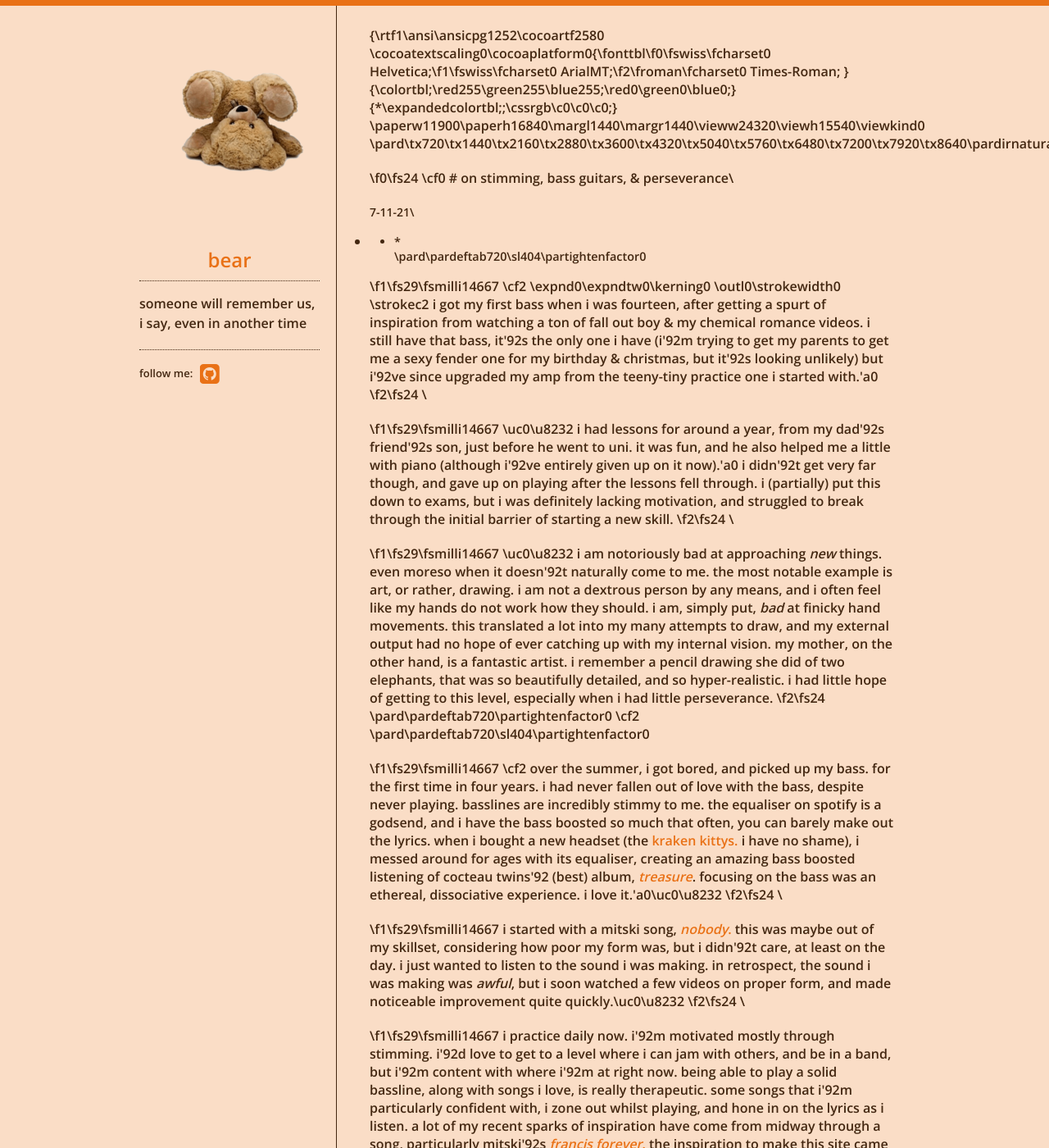
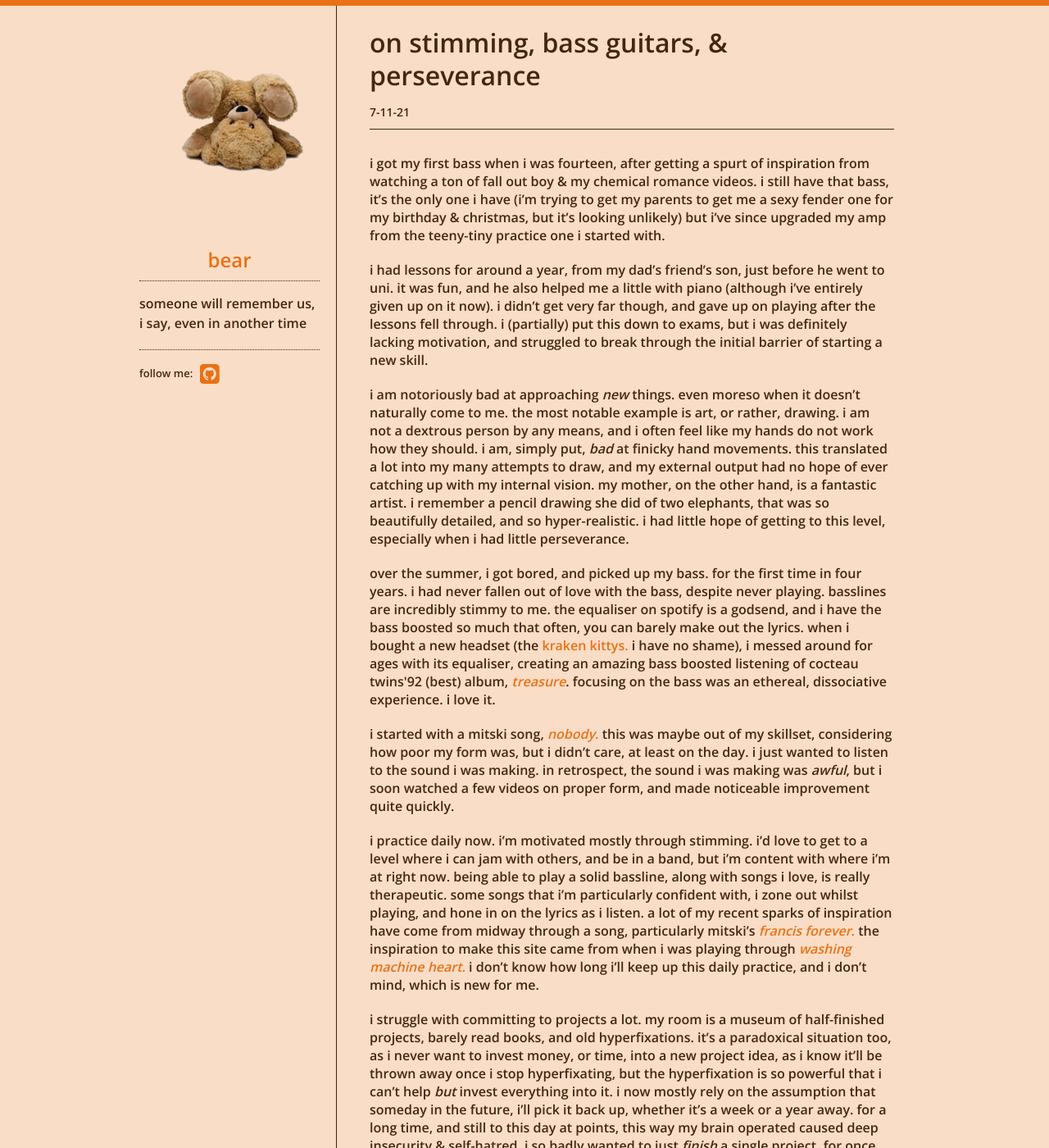
Before and after one commit to jamiethebear/jamiethebear.github.io, a Jekyll site: the page built from blog_posts/7-11-21.md, in a window 1280 px wide and 1400 px high. Shown: the whole window at 82% size. Built offline with Jekyll 4.4.1, drawn with Linux system fonts in a browser that asks for light colours; our own code applies the rules of GitHub Pages for plain Markdown files; some of the changed text lies outside the part shown.

Commit message:
Update 7-11-21.md

```diff
--- a/blog_posts/7-11-21.md
+++ b/blog_posts/7-11-21.md
@@ -1,41 +1,19 @@
-{\rtf1\ansi\ansicpg1252\cocoartf2580
-\cocoatextscaling0\cocoaplatform0{\fonttbl\f0\fswiss\fcharset0 Helvetica;\f1\fswiss\fcharset0 ArialMT;\f2\froman\fcharset0 Times-Roman;
-}
-{\colortbl;\red255\green255\blue255;\red0\green0\blue0;}
-{\*\expandedcolortbl;;\cssrgb\c0\c0\c0;}
-\paperw11900\paperh16840\margl1440\margr1440\vieww24320\viewh15540\viewkind0
-\pard\tx720\tx1440\tx2160\tx2880\tx3600\tx4320\tx5040\tx5760\tx6480\tx7200\tx7920\tx8640\pardirnatural\partightenfactor0
+# on stimming, bass guitars, & perseverance
+###### 7-11-21
+* * *
 
-\f0\fs24 \cf0 # on stimming, bass guitars, & perseverance\
-###### 7-11-21\
-* * *\
-\pard\pardeftab720\sl404\partightenfactor0
+i got my first bass when i was fourteen, after getting a spurt of inspiration from watching a ton of fall out boy & my chemical romance videos. i still have that bass, it's the only one i have (i'm trying to get my parents to get me a sexy fender one for my birthday & christmas, but it's looking unlikely) but i've since upgraded my amp from the teeny-tiny practice one i started with.
 
-\f1\fs29\fsmilli14667 \cf2 \expnd0\expndtw0\kerning0
-\outl0\strokewidth0 \strokec2 i got my first bass when i was fourteen, after getting a spurt of inspiration from watching a ton of fall out boy & my chemical romance videos. i still have that bass, it\'92s the only one i have (i\'92m trying to get my parents to get me a sexy fender one for my birthday & christmas, but it\'92s looking unlikely) but i\'92ve since upgraded my amp from the teeny-tiny practice one i started with.\'a0
-\f2\fs24 \
+i had lessons for around a year, from my dad's friend's son, just before he went to uni. it was fun, and he also helped me a little with piano (although i've entirely given up on it now). i didn't get very far though, and gave up on playing after the lessons fell through. i (partially) put this down to exams, but i was definitely lacking motivation, and struggled to break through the initial barrier of starting a new skill.
 
-\f1\fs29\fsmilli14667 \uc0\u8232 i had lessons for around a year, from my dad\'92s friend\'92s son, just before he went to uni. it was fun, and he also helped me a little with piano (although i\'92ve entirely given up on it now).\'a0 i didn\'92t get very far though, and gave up on playing after the lessons fell through. i (partially) put this down to exams, but i was definitely lacking motivation, and struggled to break through the initial barrier of starting a new skill.
-\f2\fs24 \
+i am notoriously bad at approaching *new* things. even moreso when it doesn't naturally come to me. the most notable example is art, or rather, drawing. i am not a dextrous person by any means, and i often feel like my hands do not work how they should. i am, simply put, *bad* at finicky hand movements. this translated a lot into my many attempts to draw, and my external output had no hope of ever catching up with my internal vision. my mother, on the other hand, is a fantastic artist. i remember a pencil drawing she did of two elephants, that was so beautifully detailed, and so hyper-realistic. i had little hope of getting to this level, especially when i had little perseverance.
 
-\f1\fs29\fsmilli14667 \uc0\u8232 i am notoriously bad at approaching *new* things. even moreso when it doesn\'92t naturally come to me. the most notable example is art, or rather, drawing. i am not a dextrous person by any means, and i often feel like my hands do not work how they should. i am, simply put, *bad* at finicky hand movements. this translated a lot into my many attempts to draw, and my external output had no hope of ever catching up with my internal vision. my mother, on the other hand, is a fantastic artist. i remember a pencil drawing she did of two elephants, that was so beautifully detailed, and so hyper-realistic. i had little hope of getting to this level, especially when i had little perseverance.
-\f2\fs24 \
-\pard\pardeftab720\partightenfactor0
-\cf2 \
-\pard\pardeftab720\sl404\partightenfactor0
+over the summer, i got bored, and picked up my bass. for the first time in four years. i had never fallen out of love with the bass, despite never playing. basslines are incredibly stimmy to me. the equaliser on spotify is a godsend, and i have the bass boosted so much that often, you can barely make out the lyrics. when i bought a new headset (the [kraken kittys.](https://www.razer.com/gaming-headsets/razer-kraken-kitty/RZ04-02980100-R3M1) i have no shame), i messed around for ages with its equaliser, creating an amazing bass boosted listening of cocteau twins\'92 (best) album, [*treasure*](https://www.youtube.com/watch?v=gF8fnsyjCoI&list=PLa3HlKFsnLvaaC7mwuInJZfRVcbvg2bXv). focusing on the bass was an ethereal, dissociative experience. i love it.
 
-\f1\fs29\fsmilli14667 \cf2 over the summer, i got bored, and picked up my bass. for the first time in four years. i had never fallen out of love with the bass, despite never playing. basslines are incredibly stimmy to me. the equaliser on spotify is a godsend, and i have the bass boosted so much that often, you can barely make out the lyrics. when i bought a new headset (the [kraken kittys.](https://www.razer.com/gaming-headsets/razer-kraken-kitty/RZ04-02980100-R3M1) i have no shame), i messed around for ages with its equaliser, creating an amazing bass boosted listening of cocteau twins\'92 (best) album, [*treasure*](https://www.youtube.com/watch?v=gF8fnsyjCoI&list=PLa3HlKFsnLvaaC7mwuInJZfRVcbvg2bXv). focusing on the bass was an ethereal, dissociative experience. i love it.\'a0\uc0\u8232
-\f2\fs24 \
+i started with a mitski song, [*nobody*.](https://youtu.be/qooWnw5rEcI) this was maybe out of my skillset, considering how poor my form was, but i didn't care, at least on the day. i just wanted to listen to the sound i was making. in retrospect, the sound i was making was *awful*, but i soon watched a few videos on proper form, and made noticeable improvement quite quickly.
 
-\f1\fs29\fsmilli14667 i started with a mitski song, [*nobody*.](https://youtu.be/qooWnw5rEcI) this was maybe out of my skillset, considering how poor my form was, but i didn\'92t care, at least on the day. i just wanted to listen to the sound i was making. in retrospect, the sound i was making was *awful*, but i soon watched a few videos on proper form, and made noticeable improvement quite quickly.\uc0\u8232
-\f2\fs24 \
+i practice daily now. i'm motivated mostly through stimming. i'd love to get to a level where i can jam with others, and be in a band, but i'm content with where i'm at right now. being able to play a solid bassline, along with songs i love, is really therapeutic. some songs that i'm particularly confident with, i zone out whilst playing, and hone in on the lyrics as i listen. a lot of my recent sparks of inspiration have come from midway through a song, particularly mitski's [*francis forever*.](https://youtu.be/L05DH-MvPeA) the inspiration to make this site came from when i was playing through [*washing machine heart.*](https://youtu.be/3vjkh-acmTE) i don't know how long i'll keep up this daily practice, and i don't mind, which is new for me.
 
-\f1\fs29\fsmilli14667 i practice daily now. i\'92m motivated mostly through stimming. i\'92d love to get to a level where i can jam with others, and be in a band, but i\'92m content with where i\'92m at right now. being able to play a solid bassline, along with songs i love, is really therapeutic. some songs that i\'92m particularly confident with, i zone out whilst playing, and hone in on the lyrics as i listen. a lot of my recent sparks of inspiration have come from midway through a song, particularly mitski\'92s [*francis forever*.](https://youtu.be/L05DH-MvPeA) the inspiration to make this site came from when i was playing through [*washing machine heart.*](https://youtu.be/3vjkh-acmTE) i don\'92t know how long i\'92ll keep up this daily practice, and i don\'92t mind, which is new for me.\uc0\u8232
-\f2\fs24 \
+i struggle with committing to projects a lot. my room is a museum of half-finished projects, barely read books, and old hyperfixations. it's a paradoxical situation too, as i never want to invest money, or time, into a new project idea, as i know it'll be thrown away once i stop hyperfixating, but the hyperfixation is so powerful that i can't help *but* invest everything into it. i now mostly rely on the assumption that someday in the future, i'll pick it back up, whether it's a week or a year away. for a long time, and still to this day at points, this way my brain operated caused deep insecurity & self-hatred. i so badly wanted to just *finish* a single project. for once. as with almost everything else about myself, i'm learning to accept it, knowing that no matter how hard i try, i can't change how my brain works, i can just work with it instead.
 
-\f1\fs29\fsmilli14667 i struggle with committing to projects a lot. my room is a museum of half-finished projects, barely read books, and old hyperfixations. it\'92s a paradoxical situation too, as i never want to invest money, or time, into a new project idea, as i know it\'92ll be thrown away once i stop hyperfixating, but the hyperfixation is so powerful that i can\'92t help *but* invest everything into it. i now mostly rely on the assumption that someday in the future, i\'92ll pick it back up, whether it\'92s a week or a year away. for a long time, and still to this day at points, this way my brain operated caused deep insecurity & self-hatred. i so badly wanted to just *finish* a single project. for once. as with almost everything else about myself, i\'92m learning to accept it, knowing that no matter how hard i try, i can\'92t change how my brain works, i can just work with it instead.\'a0\uc0\u8232
-\f2\fs24 \
-
-\f1\fs29\fsmilli14667 who knows, maybe in a year i\'92ll pick up the clarinet again!
-\f2\fs24 \
-}
+who knows, maybe in a year i'll pick up the clarinet again!
```
